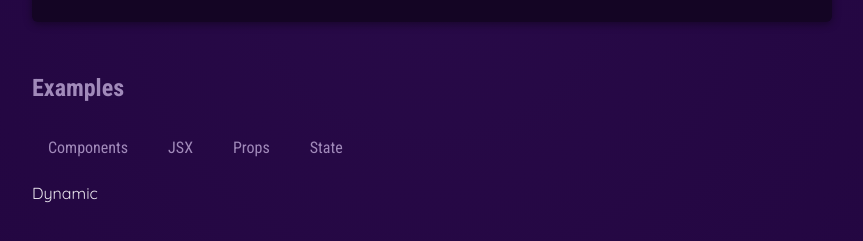
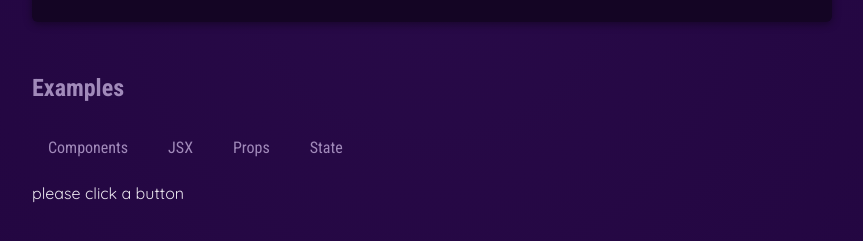
Before and after one commit to LazarosDrakopoulos/react-course, a React (Vite) app: page / in a window 1280 px wide. Shown: the part 677-918 px from the top of the page, without its empty margins (208-1071 px from the left). Built offline with nearby package versions, Linux system fonts and the light colour scheme.

Commit message:
state hook

```diff
--- a/src/App.jsx
+++ b/src/App.jsx
@@ -1,11 +1,14 @@
+import { useState } from 'react';
+
 import Header from './components/Header/Header.jsx';
 import CoreConcept from './components/CoreConcept.jsx';
 import { CORE_CONCEPTS } from './data.js';
 import TabButton from './components/TabButton.jsx';
 
 export default function App() {
+  const [selectedTopic , setSelectedTopic ] = useState('please click a button');
      function handleSelect(selectedButton) {
-console.log("selectedButton");
+setSelectedTopic(selectedButton);
         }
   return (
     <div>
@@ -28,7 +31,7 @@ console.log("selectedButton");
           <TabButton onSelect={() => handleSelect('props')}>Props</TabButton>
           <TabButton onSelect={() => handleSelect('state')}>State</TabButton>
             </menu>
-            Dynamic
+            {selectedTopic}
         </section>
       </main>
     </div>
```
